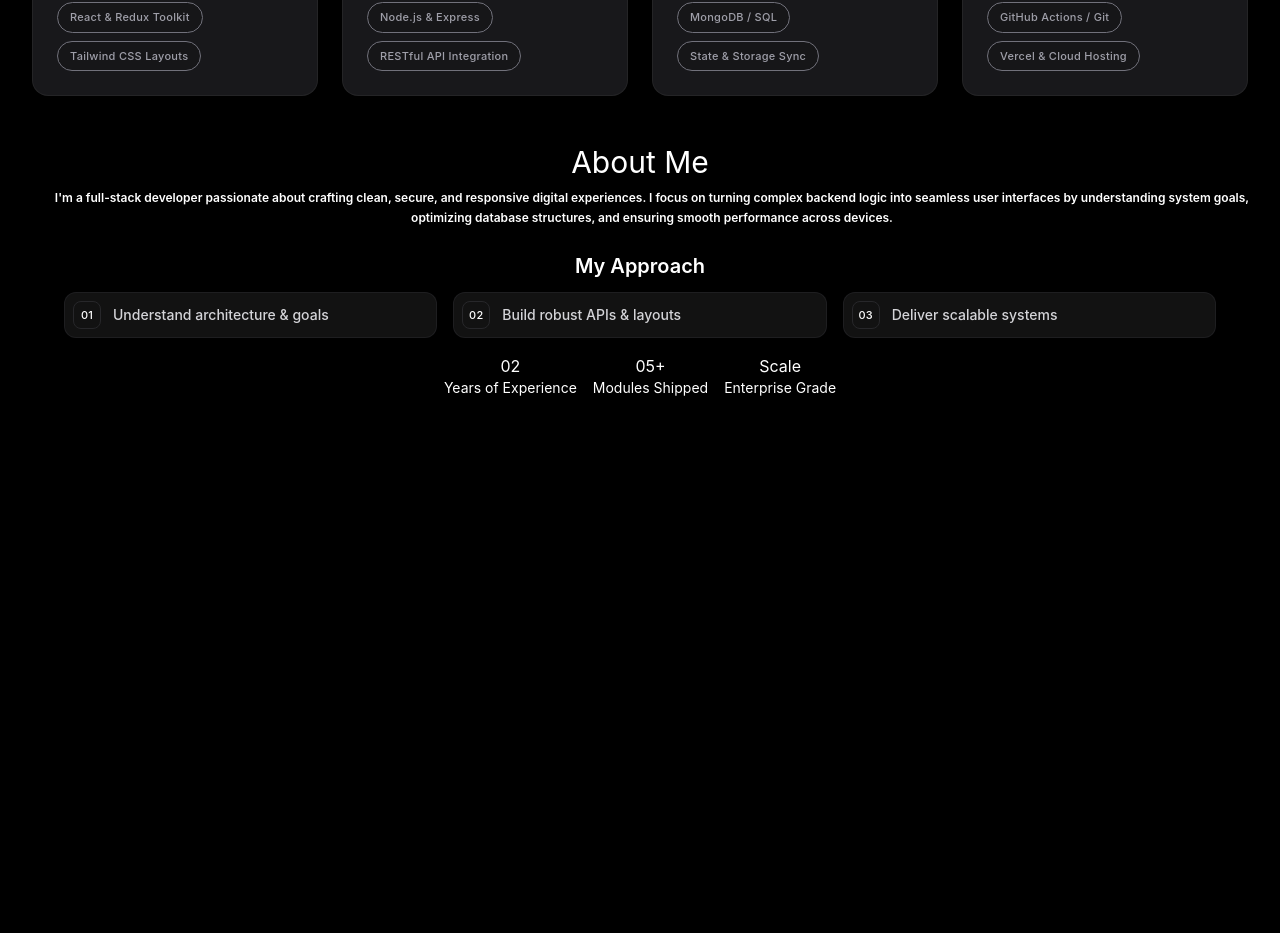
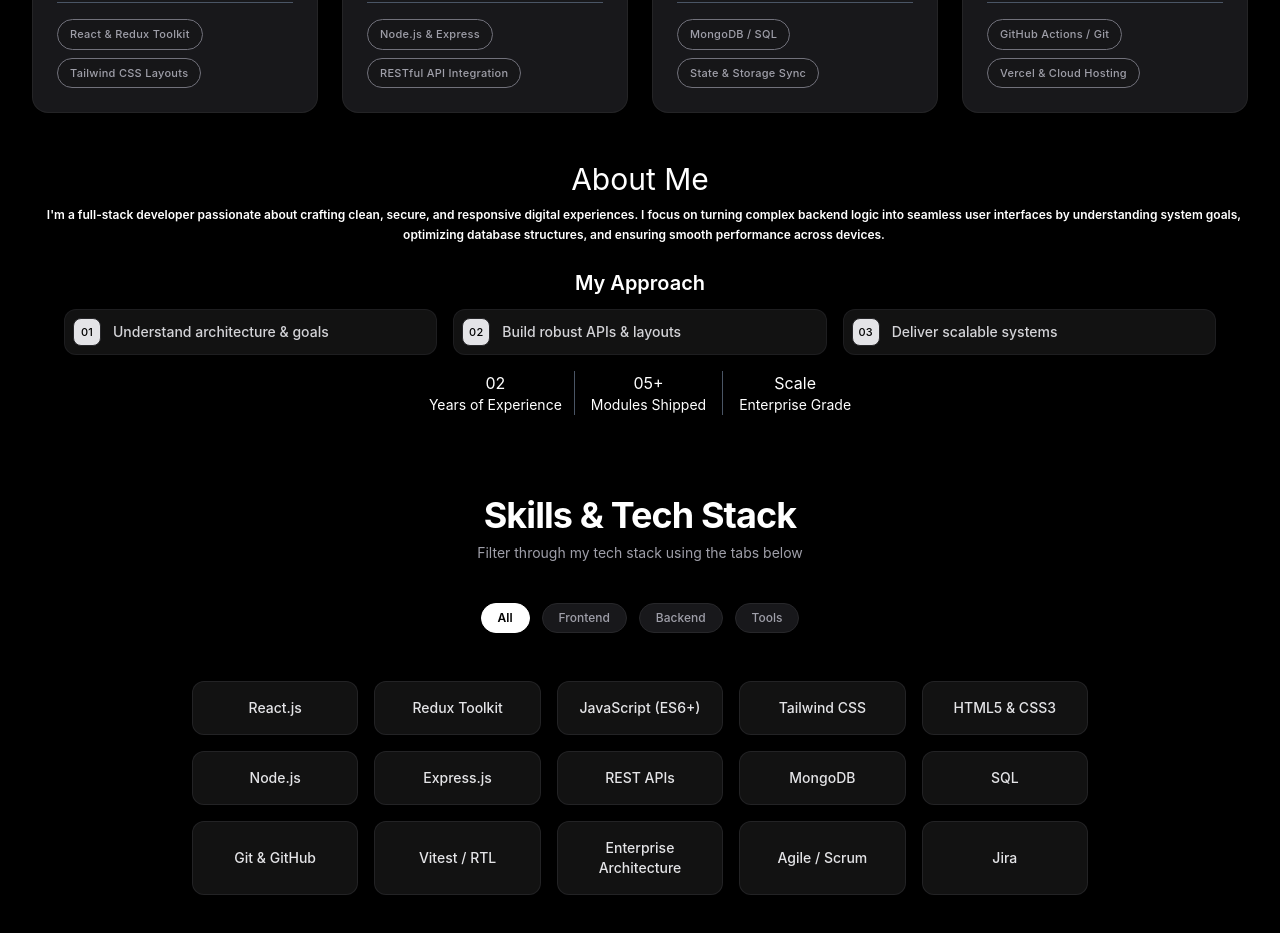
Before and after one commit to sagarpillania/Portfolio, a React (Vite) app in the folder my-portfolio/: page / in a window 1280 px wide. Shown: the part 805-1738 px from the top of the page. Before the commit the page ends 1203 px from the top, so only its background shows below. Built offline with nearby package versions, Linux system fonts and the light colour scheme.

Commit message:
skills section

```diff
--- a/my-portfolio/package.json
+++ b/my-portfolio/package.json
@@ -10,9 +10,11 @@
     "preview": "vite preview"
   },
   "dependencies": {
+    "@reduxjs/toolkit": "^2.12.0",
     "@tailwindcss/vite": "^4.3.2",
     "react": "^19.2.7",
     "react-dom": "^19.2.7",
+    "react-redux": "^9.3.0",
     "react-router-dom": "^7.18.1",
     "tailwindcss": "^4.3.2"
   },
--- a/my-portfolio/src/App.jsx
+++ b/my-portfolio/src/App.jsx
@@ -2,6 +2,7 @@ import Navbar from "./Components/layout/Navbar"
 import Hero from "./Components/layout/Hero"
 import Services from "./Components/layout/Services"
 import About from "./Components/layout/About"
+import Skills from "./Components/layout/Skills"
 
 function App() {
     return(
@@ -10,6 +11,7 @@ function App() {
             <Hero/>
             <Services/>
             <About/>
+            <Skills/>
         </div>
     )
 
--- a/my-portfolio/src/Components/layout/About.jsx
+++ b/my-portfolio/src/Components/layout/About.jsx
@@ -7,7 +7,7 @@ function About(){
         <div className="select-none">
             <div className="flex justify-center items-center flex-col gap-2 mt-4 text-white">
                 <h1 className="text-3xl">About Me</h1>
-                <p className="text-xs ml-6 text-center leading-5 font-semibold">I'm a full-stack developer passionate about crafting clean, secure, and responsive digital experiences.
+                <p className="text-xs ml-6 text-center leading-5 pr-4 font-semibold">I'm a full-stack developer passionate about crafting clean, secure, and responsive digital experiences.
                 I focus on turning complex backend logic into seamless user interfaces by understanding system goals,
                 optimizing database structures, and ensuring smooth performance across devices.
                 </p>
@@ -34,11 +34,11 @@ function About(){
                 </div>
             </div>
             <div className=" flex text-white justify-center items-center px-6 text-m mt-4 gap-4">
-                <div className="flex flex-col ">
+                <div className="flex flex-col border-gray-600 border-r pr-3 ">
                     <h3 className="text-center">02</h3>
                     <p className="text-sm">Years of Experience</p>
                 </div>
-                <div className="flex flex-col ">
+                <div className="flex flex-col border-gray-600 border-r pr-4">
                     <h3 className="text-center">05+</h3>
                     <p className="text-sm">Modules Shipped</p>
                 </div>
--- a/my-portfolio/src/Components/layout/Navbar.jsx
+++ b/my-portfolio/src/Components/layout/Navbar.jsx
@@ -16,7 +16,7 @@ function Navbar() {
         {/* Underline class to match the screenshot's active tab */}
         <a href="#about" className="text-white border-b border-white pb-0.5">About</a>
         <a href="#skills" className="hover:text-white transition">Skills</a>
-        <a href="#projects" className="hover:text-white transition">Projects</a>
+        <a href="#projects" className="hover:text-white transition">Experience</a>
       </div>
       <Button onClick={()=>alert("Let's talk clicked!")}>Let's Talk</Button>
     </div>
--- /dev/null
+++ b/my-portfolio/src/Components/layout/Skills.jsx
@@ -0,0 +1,62 @@
+import { useSelector, useDispatch } from "react-redux";
+import { setCategory } from "../../Store/skillsSlice";
+import { skillsData } from "../../Data/portfolioData";
+import Badge from "../ui/Badges";
+
+function Skills() {
+  const dispatch = useDispatch();
+
+  // 1. Read the active filter state from Redux
+  const activeCategory = useSelector((state) => state.skills.activeCategory);
+
+  // 2. Define the available filter tabs
+  const categories = ["All", "Frontend", "Backend", "Tools"];
+
+  // 3. Filter the skills array dynamically based on the Redux state
+  const filteredSkills = activeCategory === "All"
+    ? skillsData
+    : skillsData.filter(skill => skill.category === activeCategory);
+
+  return (
+    <section id="skills" className="w-full bg-black text-white px-8 md:px-16 py-20 select-none">
+
+      {/* Header */}
+      <div className="text-center flex flex-col gap-2 mb-10">
+        <h2 className="text-3xl md:text-4xl font-bold tracking-tight">Skills & Tech Stack</h2>
+        <p className="text-zinc-400 text-xs md:text-sm">Filter through my tech stack using the tabs below</p>
+      </div>
+
+      {/* Filter Tabs Navigation */}
+      <div className="flex justify-center items-center flex-wrap gap-3 mb-12 max-w-xl mx-auto">
+        {categories.map((cat) => (
+          <button
+            key={cat}
+            onClick={() => dispatch(setCategory(cat))}
+            className={`px-4 py-1.5 rounded-full text-xs font-medium border transition-all duration-200 cursor-pointer
+              ${activeCategory === cat
+                ? "bg-white text-black border-white font-semibold"
+                : "bg-zinc-900 text-zinc-400 border-zinc-800 hover:text-white hover:border-zinc-700"
+              }`}
+          >
+            {cat}
+          </button>
+        ))}
+      </div>
+
+      {/* Dynamic Skills Grid Grid Layout */}
+      <div className="grid grid-cols-2 sm:grid-cols-3 md:grid-cols-4 lg:grid-cols-5 gap-4 max-w-4xl mx-auto">
+        {filteredSkills.map((skill, index) => (
+          <div
+            key={index}
+            className="flex items-center justify-center bg-[#121212] border border-zinc-800/80 p-4 rounded-xl text-center hover:border-zinc-700 transition duration-300"
+          >
+            <span className="text-sm font-medium text-zinc-200">{skill.name}</span>
+          </div>
+        ))}
+      </div>
+
+    </section>
+  );
+}
+
+export default Skills;
--- a/my-portfolio/src/Components/ui/Badges.jsx
+++ b/my-portfolio/src/Components/ui/Badges.jsx
@@ -4,8 +4,8 @@ function Badge({ children, variant = "outline" }) {
 
   // Custom styles for different layouts
   const variantStyles = variant === "numbered"
-    ? "bg-zinc-850 text-white w-7 h-7 rounded-lg font-bold mr-3 border border-zinc-800" // For "01", "02" blocks
-    : "border border-zinc-500 bg-[#161616]/40 text-zinc-400 px-3 py-1.5 rounded-full w-full text-center hover:text-white hover:border-zinc-300"; // For Card tags
+    ? "bg-zinc-200 text-black w-7 h-7 rounded-lg font-bold mr-3 border border-zinc-800" // For "01", "02" blocks
+    : "border border-zinc-500 bg-[#161616]/40 text-zinc-400 px-3 py-1.5 rounded-full w-full text-center hover:text-white hover:border-zinc-300 "; // For Card tags
 
   return (
     <span className={`${baseStyle} ${variantStyles}`}>
--- a/my-portfolio/src/Components/ui/Cards.jsx
+++ b/my-portfolio/src/Components/ui/Cards.jsx
@@ -19,7 +19,7 @@ function Cards({title, description, tags=[]}){
             </div>
 
             {/* Bottom Container: Stays locked to the bottom edge */}
-            <div className="flex flex-col gap-2 mt-auto">
+            <div className="flex flex-col gap-2 mt-auto border-gray-600 border-t pt-4">
                 {tags.map((elem, idx) => {
                     return (
                         <div key={idx} className="w-fit">
--- a/my-portfolio/src/Data/portfolioData.js
+++ b/my-portfolio/src/Data/portfolioData.js
@@ -20,3 +20,27 @@ export const servicesData = [
     tags: ["GitHub Actions / Git", "Vercel & Cloud Hosting"]
   }
 ];
+
+
+export const skillsData = [
+  // Frontend Tech
+  { name: "React.js", category: "Frontend" },
+  { name: "Redux Toolkit", category: "Frontend" },
+  { name: "JavaScript (ES6+)", category: "Frontend" },
+  { name: "Tailwind CSS", category: "Frontend" },
+  { name: "HTML5 & CSS3", category: "Frontend" },
+
+  // Backend & Databases
+  { name: "Node.js", category: "Backend" },
+  { name: "Express.js", category: "Backend" },
+  { name: "REST APIs", category: "Backend" },
+  { name: "MongoDB", category: "Backend" },
+  { name: "SQL", category: "Backend" },
+
+  // Professional & Tools
+  { name: "Git & GitHub", category: "Tools" },
+  { name: "Vitest / RTL", category: "Tools" },
+  { name: "Enterprise Architecture", category: "Tools" },
+  { name: "Agile / Scrum", category: "Tools" },
+  { name: "Jira", category: "Tools" }
+];
--- /dev/null
+++ b/my-portfolio/src/Store/skillsSlice.js
@@ -0,0 +1,25 @@
+import { createSlice } from "@reduxjs/toolkit";
+
+const initialState = {
+    activeCategory: "All"
+};
+
+const skillsSlice = createSlice({
+    name: "skills",
+    initialState,
+    reducers: {
+        // This action changes the active category when a user clicks a filter tab
+        setCategory: (state, action) => {
+            state.activeCategory = action.payload;
+        }
+    }
+});
+
+export const { setCategory } = skillsSlice.actions;
+export default skillsSlice.reducer;
+
+
+//In Redux Toolkit, a Slice is a small slice of your global warehouse dedicated to one feature (in this case, your skills filter). A slice requires three simple building blocks:
+//1 Name: An internal string tracking label (name: "skills").
+//2 Initial State: The default starting value when the website first loads (activeCategory: "All").
+//3 Reducers: The logic functions that are allowed to change the state. Here, we wrote setCategory. When called, it updates activeCategory to whatever tab the user just clicked (action.payload).
--- /dev/null
+++ b/my-portfolio/src/Store/store.js
@@ -0,0 +1,10 @@
+import { configureStore } from "@reduxjs/toolkit";
+import skillsReducer from "./skillsSlice";
+// import your other slices here (like pagination/movies if you have them)
+
+export const store = configureStore({
+  reducer: {
+    skills: skillsReducer,
+    // your other reducers...
+  }
+});
--- a/my-portfolio/src/main.jsx
+++ b/my-portfolio/src/main.jsx
@@ -3,9 +3,11 @@ import { createRoot } from 'react-dom/client'
 import './index.css'
 import App from './App.jsx'
 import { BrowserRouter } from 'react-router-dom'
+import { Provider } from 'react-redux'
+import { store } from './Store/store.js'
 
 createRoot(document.getElementById('root')).render(
-  <BrowserRouter>
+  <Provider store={store}>
     <App />
-  </BrowserRouter>,
+  </Provider>,
 )
```
Also changed, not shown: 1 other file (tests, documents, lock files or other folders).
